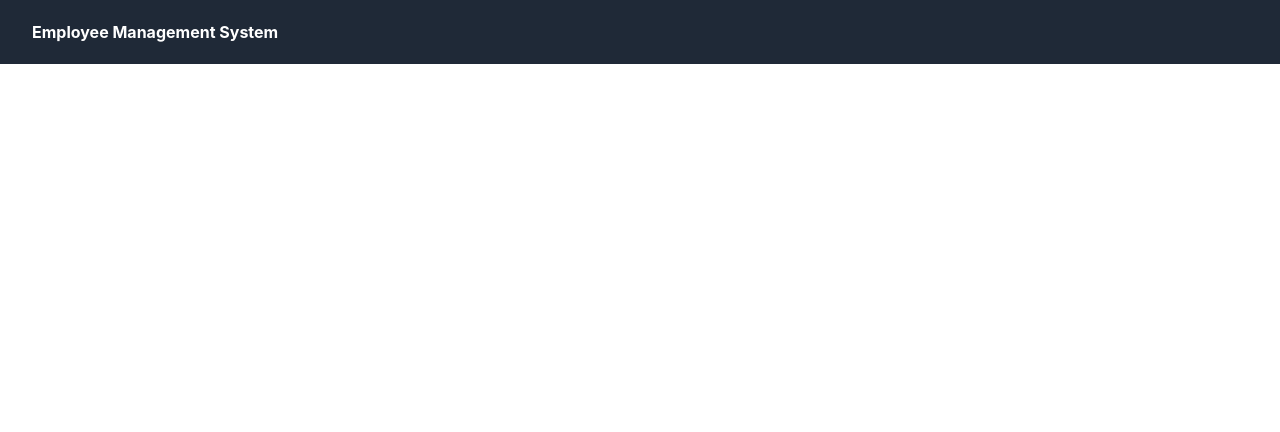
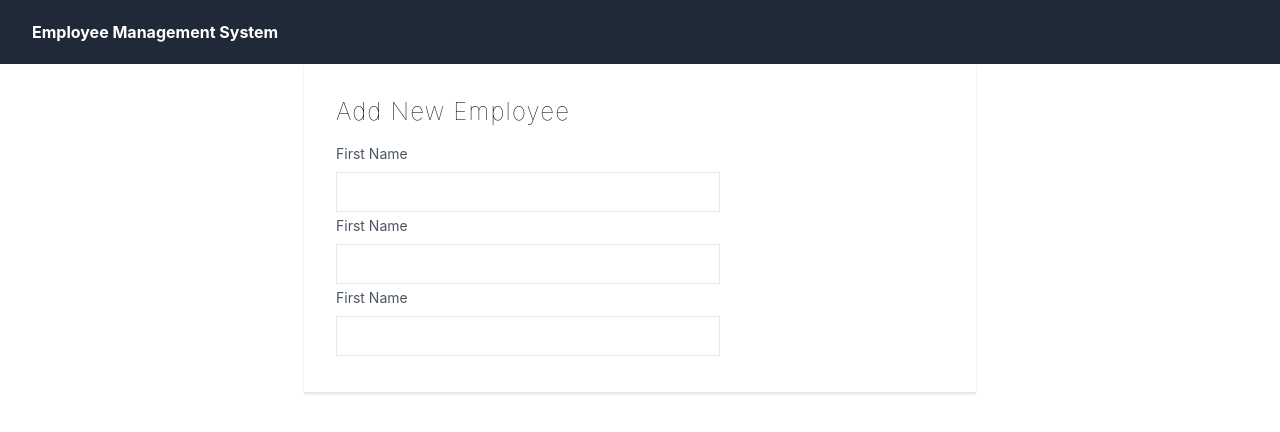
Before and after one commit to ih060899/employee-management-system-ui, a React (Create React App) app: page / in a window 1280 px wide. Shown: the top 432 px of the page. Built offline with nearby package versions, Linux system fonts and the light colour scheme.

Commit message:
add empolyee form

```diff
--- a/src/App.js
+++ b/src/App.js
@@ -1,10 +1,12 @@
 import './App.css';
+import AddEmployee from './components/AddEmployee';
 import Navbar from './components/Navbar';
 
 function App() {
     return (
         <>
             <Navbar />
+            <AddEmployee />
         </>
     );
 }
--- /dev/null
+++ b/src/components/AddEmployee.js
@@ -0,0 +1,42 @@
+const AddEmployee = () => {
+    return (
+        <div className='flex max-w-2xl mx-auto shadow border-b'>
+            <div className='px-8 py-8 '>
+                <div className='font-thin text-2xl tracking-wider'>
+                    <h1>Add New Employee</h1>
+                </div>
+                <div className='items-center justify-center h-14 w-full my-4'>
+                    <label className='block text-gray-600 text-sm font-normal'>
+                        First Name
+                    </label>
+                    <input
+                        type='text'
+                        className='h-10 w-96 border mt-2 px-2 py-2'
+                    />
+                </div>
+
+                <div className='items-center justify-center h-14 w-full my-4'>
+                    <label className='block text-gray-600 text-sm font-normal'>
+                        First Name
+                    </label>
+                    <input
+                        type='text'
+                        className='h-10 w-96 border mt-2 px-2 py-2'
+                    />
+                </div>
+
+                <div className='items-center justify-center h-14 w-full my-4'>
+                    <label className='block text-gray-600 text-sm font-normal'>
+                        First Name
+                    </label>
+                    <input
+                        type='text'
+                        className='h-10 w-96 border mt-2 px-2 py-2'
+                    />
+                </div>
+            </div>
+        </div>
+    );
+};
+
+export default AddEmployee;
```
